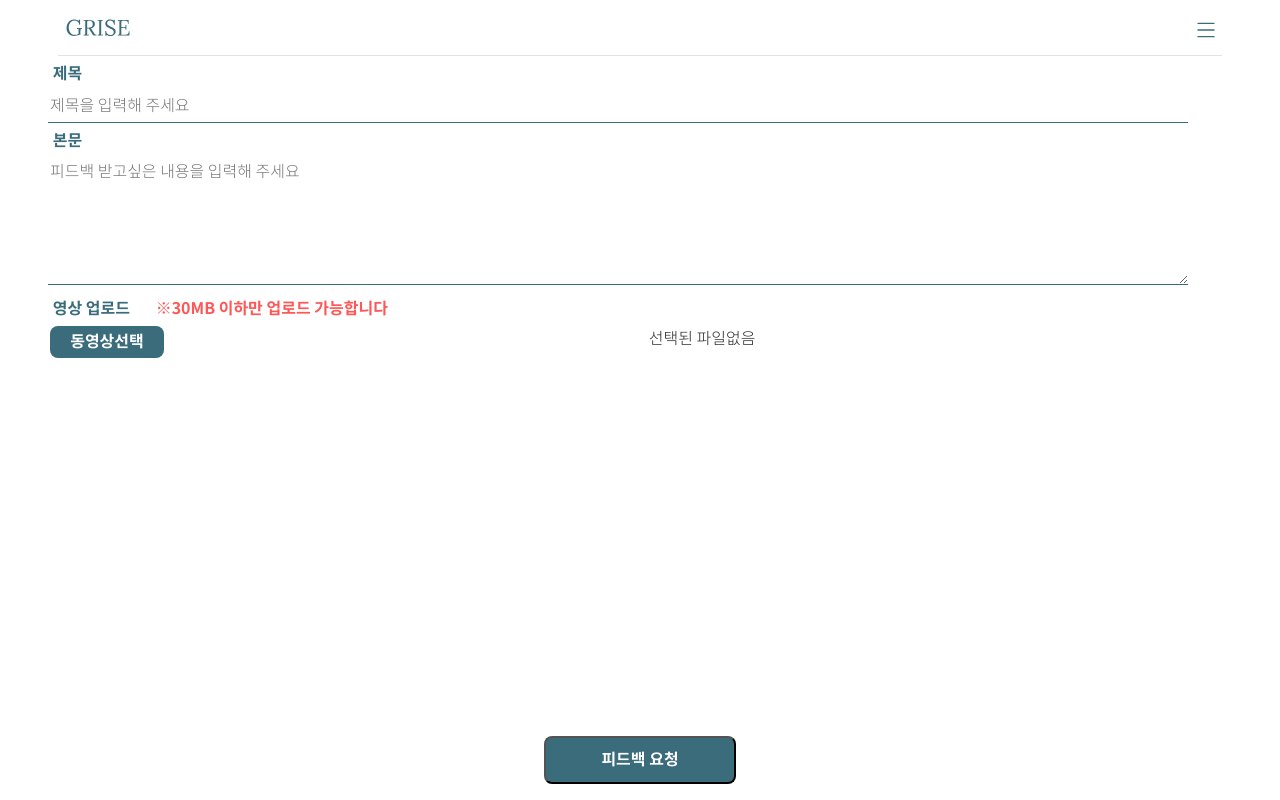
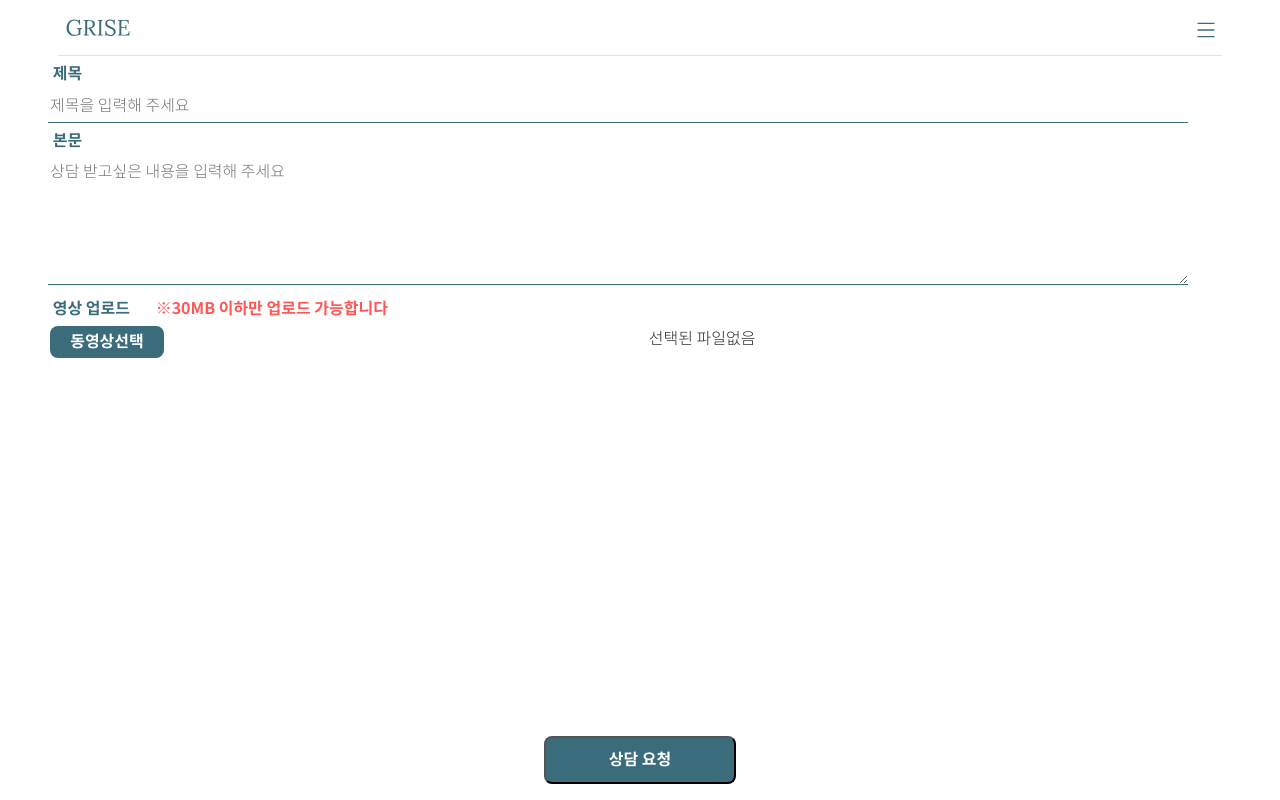
Before and after one commit to Gukss/GRISEFront, a React (Create React App) app in the folder grise/: page /requestConsult in a window 1280 px wide. Built offline with nearby package versions, Linux system fonts and the light colour scheme; the HTML template or start-up script is replaced by a standard one.

Commit message:
1. 용어 변경: 피드백 -> 상담

```diff
--- a/grise/src/Pages/RequestConsultPage/RequestConsultPage.jsx
+++ b/grise/src/Pages/RequestConsultPage/RequestConsultPage.jsx
@@ -89,7 +89,7 @@ const RequestConsultPage = ()=>{
           </div>
           <div>
             <div><Label htmlFor="content">본문</Label></div>
-            <ContentInput ref={contentRef} id="content" name="content" type="Text" placeholder="피드백 받고싶은 내용을 입력해 주세요"></ContentInput>
+            <ContentInput ref={contentRef} id="content" name="content" type="Text" placeholder="상담 받고싶은 내용을 입력해 주세요"></ContentInput>
           </div>
           <div>
             <VideoNameContainer>
@@ -102,7 +102,7 @@ const RequestConsultPage = ()=>{
               <VideoName ref={videoNameRef}>선택된 파일없음</VideoName>
             </VideoConatainer>
           </div>
-          <SubmmitButton type='submit' onClick={SubmitConsult}>피드백 요청</SubmmitButton>
+          <SubmmitButton type='submit' onClick={SubmitConsult}>상담 요청</SubmmitButton>
         </fieldset>
       </form>
     </Wrap>
--- a/grise/src/Pages/TuteeConsultPage/Comment.jsx
+++ b/grise/src/Pages/TuteeConsultPage/Comment.jsx
@@ -50,7 +50,7 @@ const Footer = ({ consultId, tuteeName, consultType }) => {
       });
       commentCountRef.current = 3 - currentCommentRef.current;
       console.log('수정전',inputRef.current.placeholder);
-      inputRef.current.placeholder = `피드백을 입력해주세요. ${commentCountRef.current}회 입력 가능합니다.`;
+      inputRef.current.placeholder = `답변을 입력해주세요. ${commentCountRef.current}회 입력 가능합니다.`;
       console.log('수정후',inputRef.current.placeholder);
       if (commentCountRef.current === 0) {
         inputRef.current.placeholder = `입력횟수를 모두 사용하셨습니다.`;
@@ -157,7 +157,7 @@ const Footer = ({ consultId, tuteeName, consultType }) => {
            	GetComment(e);
           }}
           type="text"
-          placeholder="피드백을 입력해주세요. 3회 입력 가능합니다."
+          placeholder="답변을 입력해주세요. 3회 입력 가능합니다."
           value={content}
           ref={inputRef}
         ></InputComment>
--- a/grise/src/Pages/TuteeConsultPage/FinishConsultButton.jsx
+++ b/grise/src/Pages/TuteeConsultPage/FinishConsultButton.jsx
@@ -62,7 +62,7 @@ const FinishConsultButton = ({ consultId, consultType }) => {
   return (
     <>
       <CompleteButton type="primary" onClick={ShowRateModal} ref={typeRef}>
-        피드백 완료
+        상담 완료
       </CompleteButton>
       <Modal
         title="별점"
--- a/grise/src/Pages/UpdateConsultPage/UpdateConsult.jsx
+++ b/grise/src/Pages/UpdateConsultPage/UpdateConsult.jsx
@@ -122,7 +122,7 @@ const UpdateConsult = ()=>{
               id="content"
               name="content"
               type="Text"
-              placeholder="피드백 받고싶은 내용을 입력해 주세요"
+              placeholder="상담 받고싶은 내용을 입력해 주세요"
             ></ContentInput>
           </div>
           <div>
@@ -145,7 +145,7 @@ const UpdateConsult = ()=>{
             </VideoConatainer>
           </div>
           <SubmmitButton type="submit" onClick={SubmitConsult}>
-            피드백 요청
+            상담 요청
           </SubmmitButton>
         </fieldset>
       </form>
```
